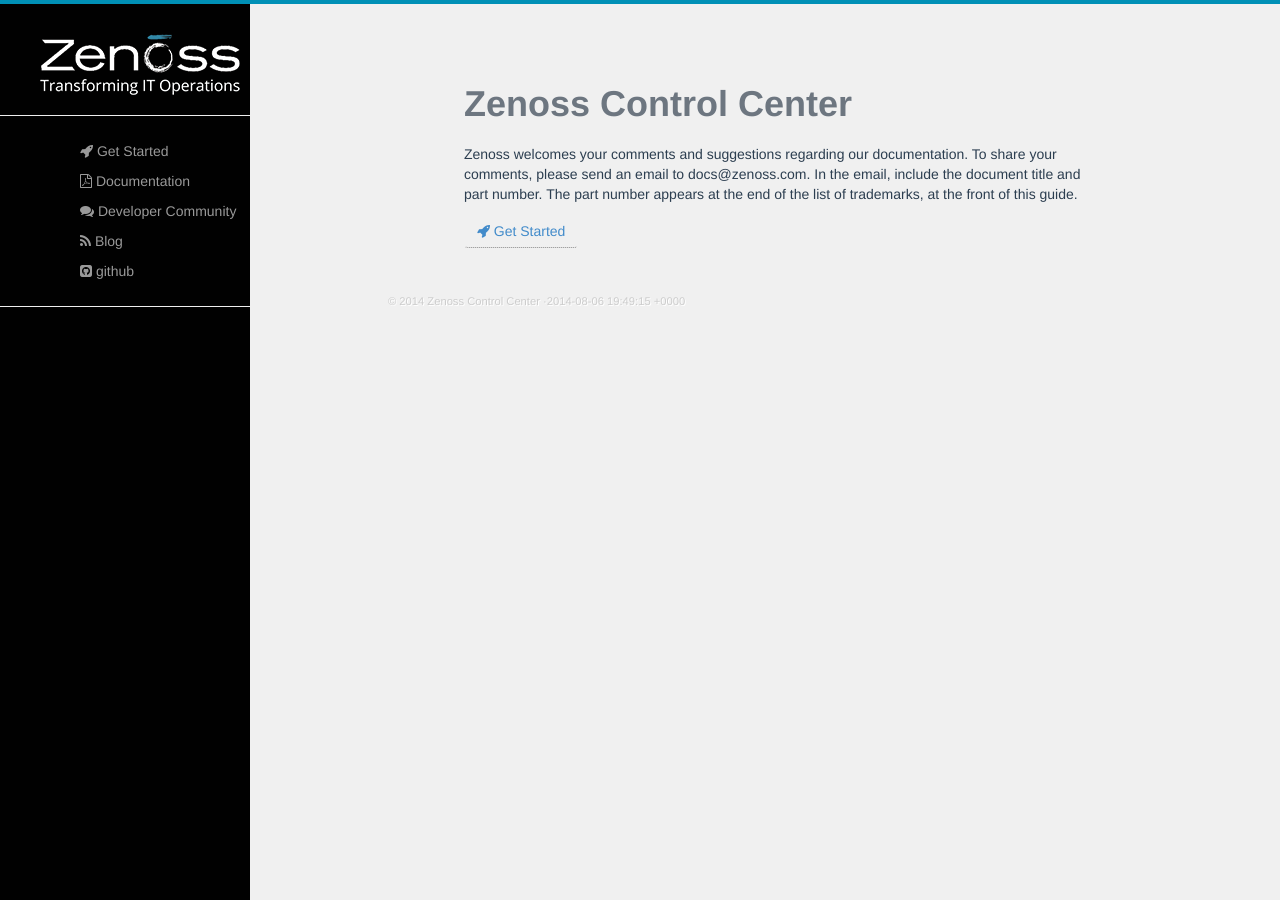
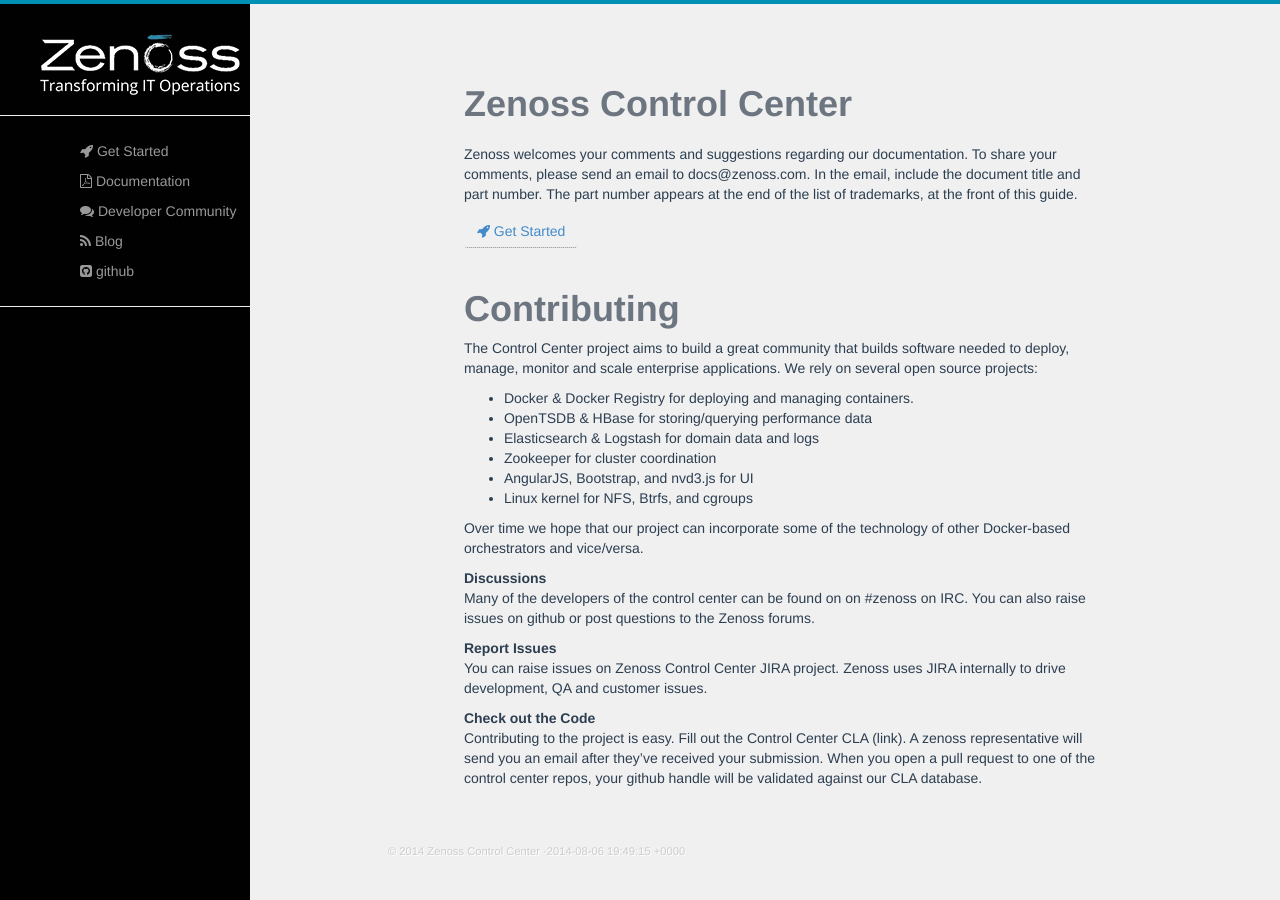
Before and after one commit to control-center/zenoss.io, a Jekyll site: the page built from index.html, in a window 1280 px wide. Built offline with Jekyll 4.4.1, drawn with Linux system fonts in a browser that asks for light colours; nearby versions of some CDN libraries; Markdown is read by kramdown in place of the engine named in the settings.

Commit message:
added contributing content

```diff
--- a/index.html
+++ b/index.html
@@ -16,4 +16,30 @@
 
 
       <a class="btn" href="/gettingstarted.html"><i class="fa fa-rocket"></i> Get Started</a>
+
+
+      <hr>
+
+      <h1>Contributing</h1>
+
+      <p>The Control Center project aims to build a great community that builds software needed to deploy, manage, monitor and scale enterprise applications. We rely on several open source projects:</p>
+      <ul>
+          <li>Docker & Docker Registry for deploying and managing containers.</li>
+          <li>OpenTSDB & HBase for storing/querying performance data</li>
+          <li>Elasticsearch & Logstash for domain data and logs</li>
+          <li>Zookeeper for cluster coordination</li>
+          <li>AngularJS, Bootstrap, and nvd3.js for UI</li>
+          <li>Linux kernel for NFS, Btrfs, and cgroups</li>
+      </ul>
+      <p>Over time we hope that our project can incorporate some of the technology of other Docker-based orchestrators and vice/versa.</p>
+
+      <p><strong>Discussions</strong><br>
+      Many of the developers of the control center can be found on on #zenoss on IRC. You can also raise issues on github or post questions to the Zenoss forums.</p>
+
+      <p><strong>Report Issues</strong><br>
+      You can raise issues on Zenoss Control Center JIRA project. Zenoss uses JIRA internally to drive development, QA and customer issues.</p>
+
+      <p><strong>Check out the Code</strong><br>
+      Contributing to the project is easy. Fill out the Control Center CLA (link). A zenoss representative will send you an email after they’ve received your submission. When you open a pull request to one of the control center repos, your github handle will be validated against our CLA database.</p>
+
   </div>
```
